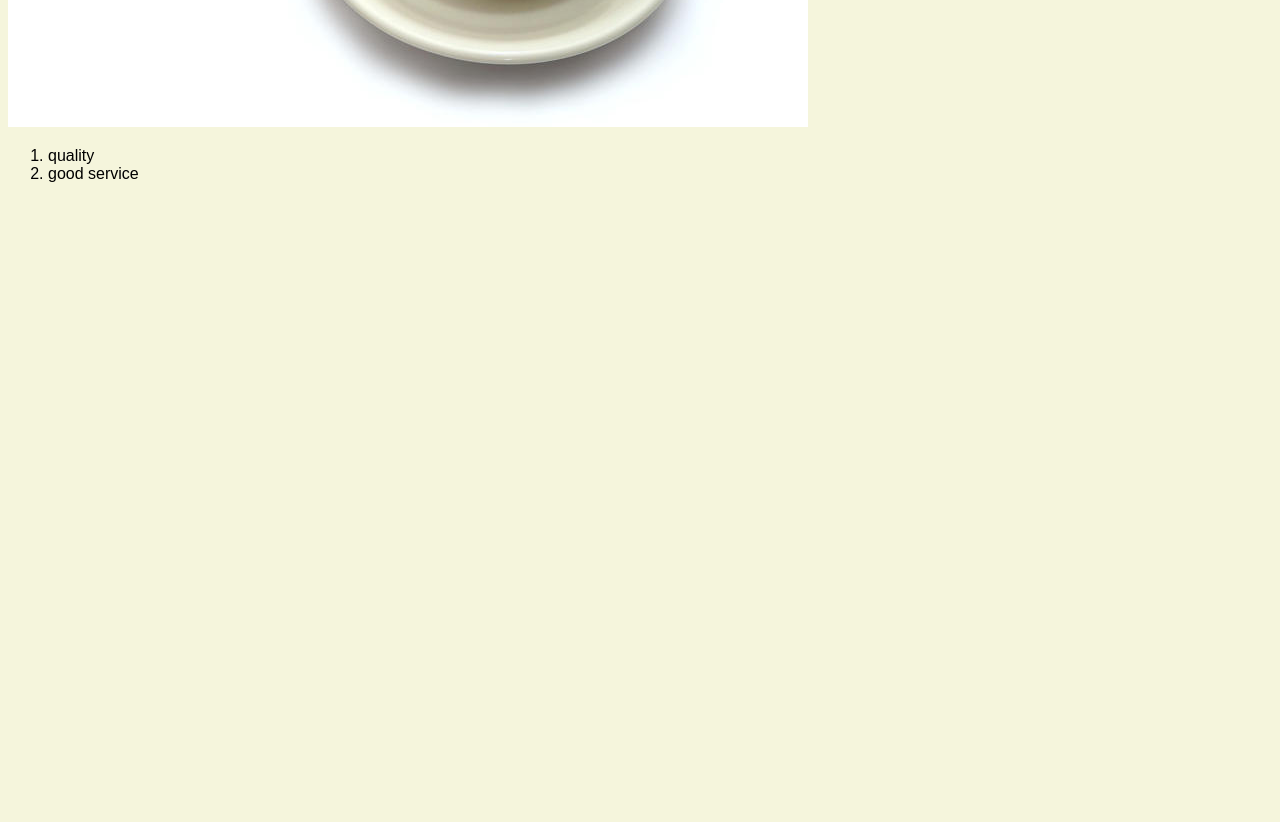
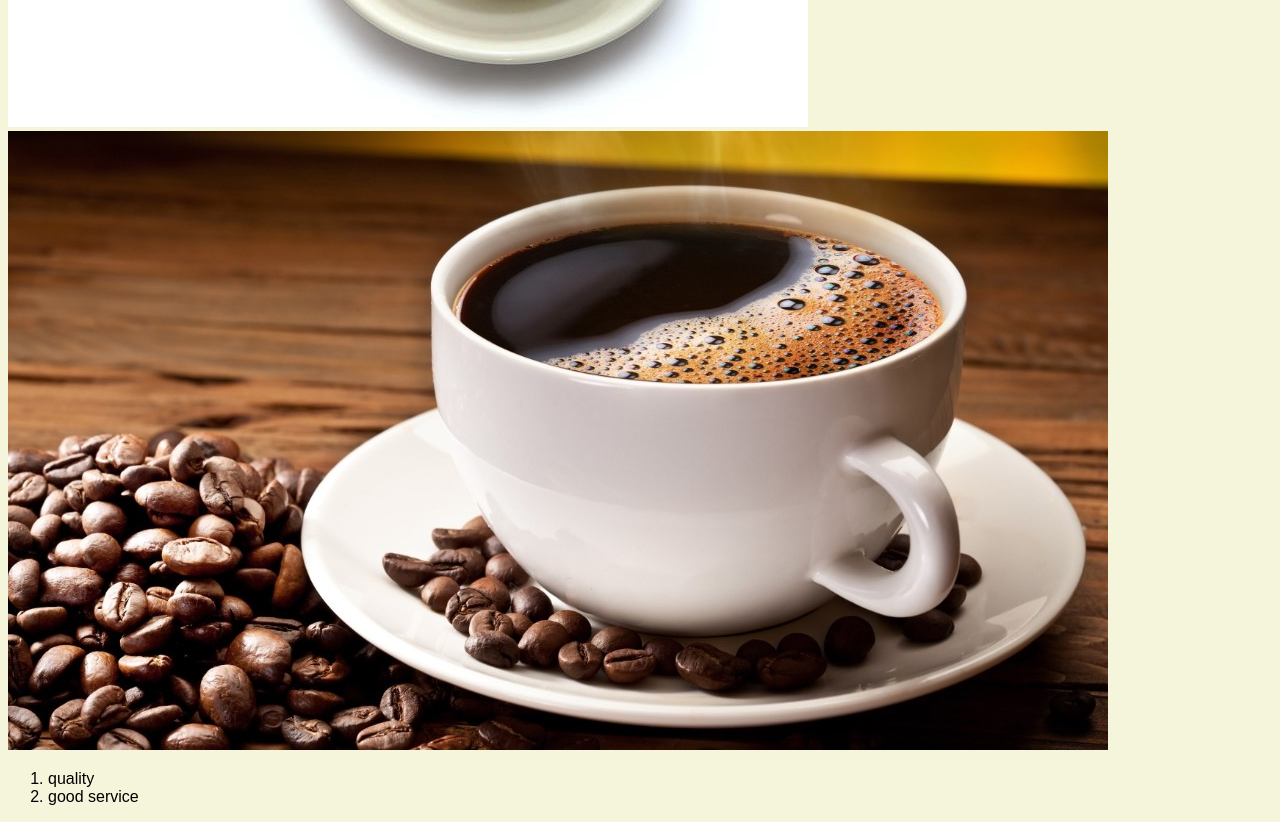
Before and after one commit to GEOPUBLIO21/geopublio21.github.io, a plain HTML site: page index.html in a window 1280 px wide. Shown: the part 519-1341 px from the top of the page. Before the commit the page ends 800 px from the top, so only its background shows below. Drawn offline with Linux system fonts and the light colour scheme.

Commit message:
feat: add expresso pic

```diff
--- a/index.html
+++ b/index.html
@@ -9,6 +9,7 @@
     <h1>Try our seasonal new coffee</h1>
     <p>Limited time order one dollar special</p>
     <img src="images/cappuccino.jpeg" alt="picture of cappuccino" />
+    <img src="images/expresso.jpeg" alt="picture of expresso" />
     <ol>
       <li>quality</li>
       <li>good service</li>
```
